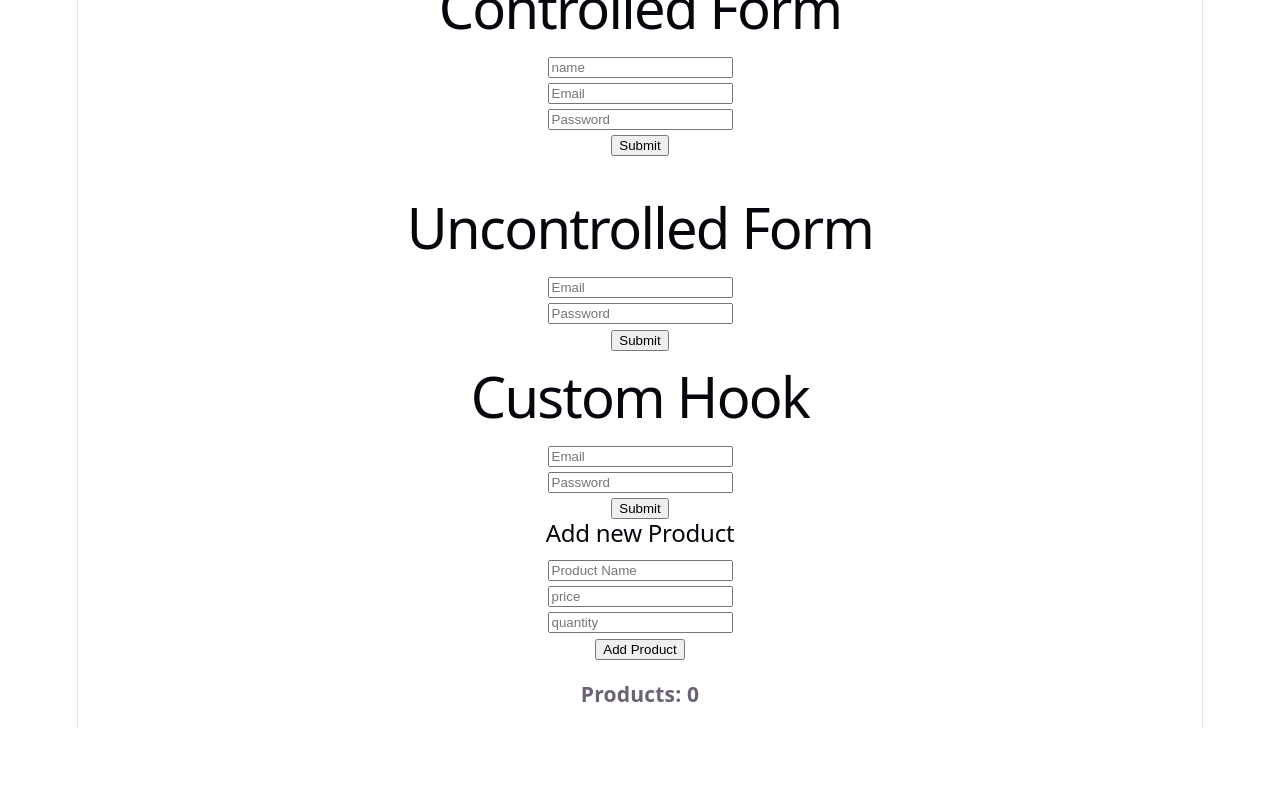
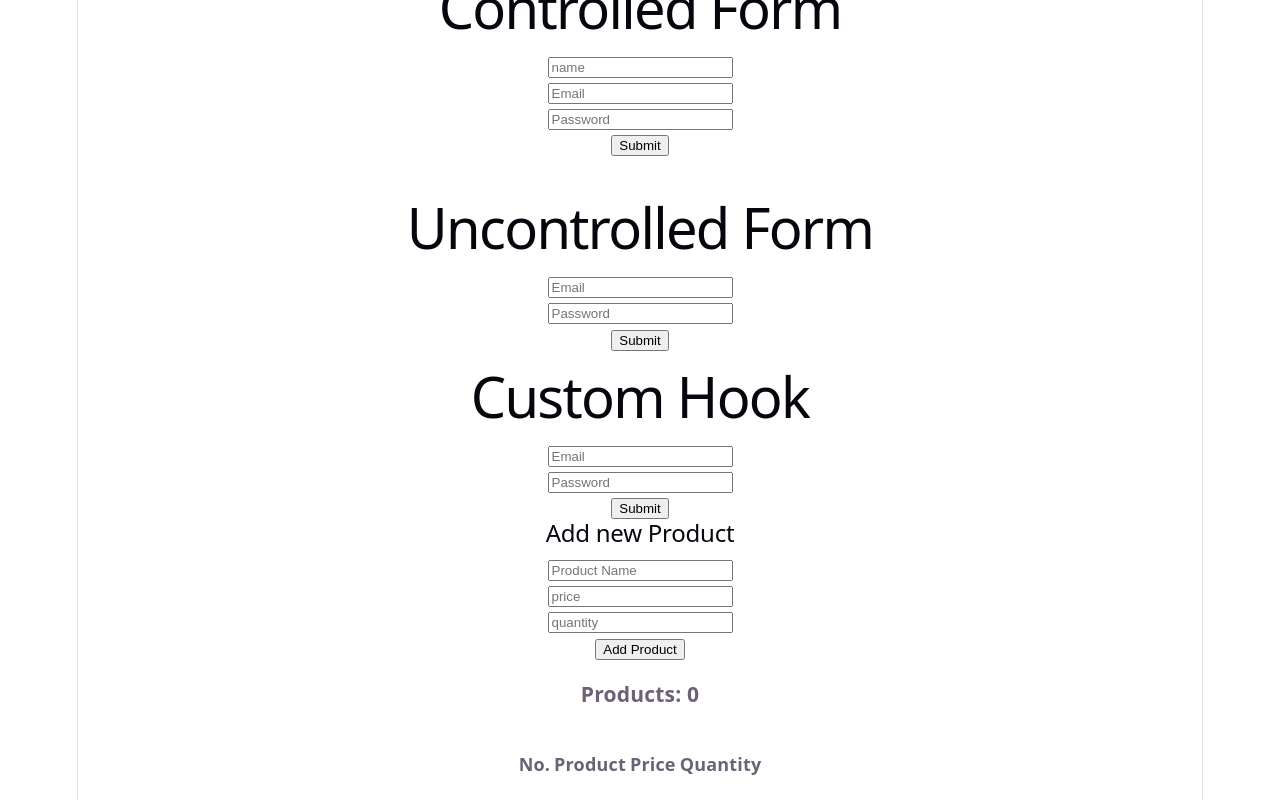
Before and after one commit to shakilkhan95/explore-react-form, a React (Vite) app: page / in a window 1280 px wide. Shown: the part 285-1085 px from the top of the page. Before the commit the page ends 1013 px from the top, so only its background shows below. Built offline with nearby package versions, Linux system fonts and the light colour scheme.

Commit message:
Product data from form displaying in ui

```diff
--- a/src/components/ProductManagement/ProductTable.jsx
+++ b/src/components/ProductManagement/ProductTable.jsx
@@ -1,10 +1,31 @@
 import React from 'react'
 
 const ProductTable = ({products}) => {
-    console.log(products)
+
   return (
     <div>
         <h3>Products: {products.length}</h3>
+        <table style={{width: '240px', margin: '0 auto', padding: '20px'}}>
+            <thead>
+                <tr>
+                    <th>No.</th>
+                    <th>Product</th>
+                    <th>Price</th>
+                    <th>Quantity</th>
+                </tr>
+            </thead>
+
+            <tbody>
+                {products.map((product, index) =>
+                    <tr key={index}>
+                        <td>{index + 1}</td>
+                        <td>{product.productName}</td>
+                        <td>{product.price}</td>
+                        <td>{product.quantity}</td>
+                    </tr>
+                )}
+            </tbody>
+        </table>
     </div>
   )
 }
```
